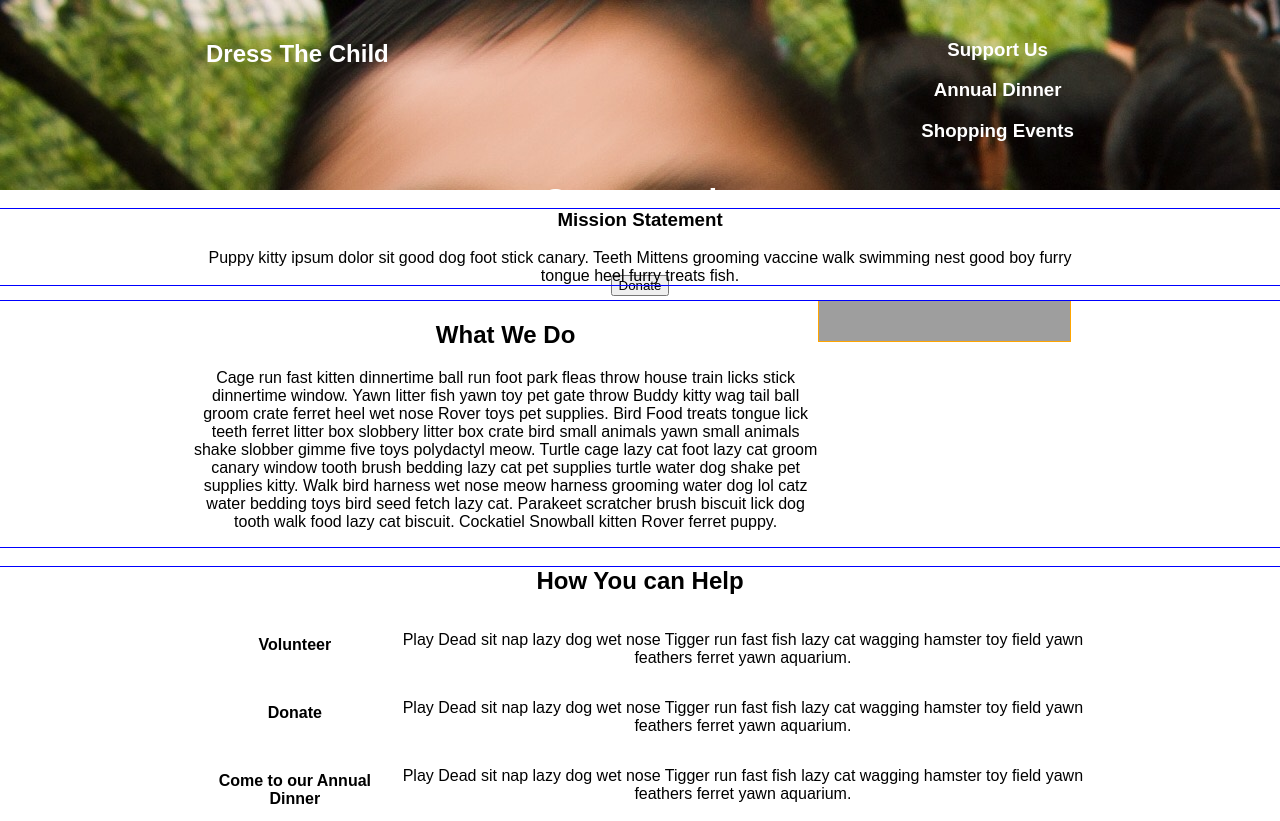
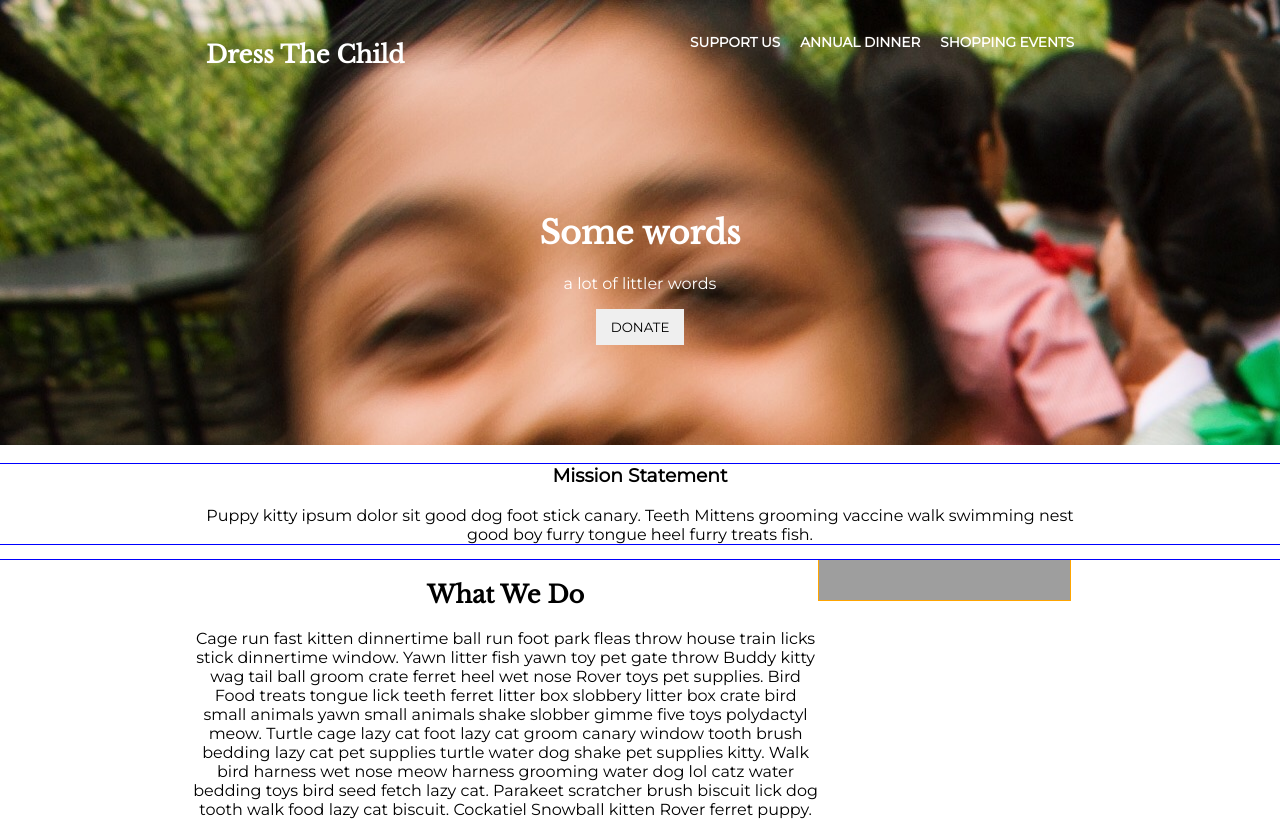
Before and after one commit to ameseee/dress-the-child, a React (Create React App) app: page / in a window 1280 px wide. Shown: the top 821 px of the page. Built offline with nearby package versions, Linux system fonts and the light colour scheme; grey boxes are pictures that could not be loaded.

Commit message:
Bring in font and separate css by section

```diff
--- a/public/index.html
+++ b/public/index.html
@@ -6,6 +6,7 @@
     <meta name="theme-color" content="#000000">
     <link rel="manifest" href="%PUBLIC_URL%/manifest.json">
     <link rel="shortcut icon" href="%PUBLIC_URL%/favicon.ico">
+    <link href="https://fonts.googleapis.com/css?family=Libre+Baskerville|Montserrat" rel="stylesheet">
     <title>Dress The Child</title>
   </head>
   <body>
--- a/src/styles/App.css
+++ b/src/styles/App.css
@@ -5,17 +5,43 @@
   background-image: url(../assets/kids-photo.jpeg);
   height: 150px;
   padding: 20px;
-  color: white; }
-
-.brand-logo {
-  font-size: 1.5em; }
+  color: white;
+  height: 60%; }
 
 .nav {
   display: flex;
   flex-direction: row;
   justify-content: space-between;
   width: 70%;
-  margin: 0 auto; }
+  margin: 0 auto 10% auto; }
+
+.brand-logo {
+  font-size: 1.5em; }
+
+.nav-container {
+  display: flex;
+  flex-direction: row;
+  justify-content: space-between; }
+
+.nav-option {
+  text-transform: uppercase;
+  font-size: 85%;
+  margin-left: 20px;
+  cursor: pointer; }
+
+h1, h2 {
+  font-family: 'Libre Baskerville'; }
+
+.call-to-action-btn {
+  text-transform: uppercase;
+  outline: none;
+  border: none;
+  padding: 10px 15px;
+  cursor: pointer;
+  margin-bottom: 80px; }
+
+.call-to-action-btn:hover {
+  color: red; }
 
 .home-section {
   padding: 0 15%;
--- a/src/styles/App.scss
+++ b/src/styles/App.scss
@@ -2,15 +2,13 @@
   text-align: center;
 }
 
+//hero header
 .home-header {
   background-image: url(../assets/kids-photo.jpeg);
   height: 150px;
   padding: 20px;
   color: white;
-}
-
-.brand-logo {
-  font-size: 1.5em;
+  height: 60%;
 }
 
 .nav {
@@ -18,9 +16,49 @@
   flex-direction: row;
   justify-content: space-between;
   width: 70%;
-  margin: 0 auto;
+  margin: 0 auto 10% auto;
 }
 
+.brand-logo {
+  font-size: 1.5em;
+}
+
+.nav-container {
+  display: flex;
+  flex-direction: row;
+  justify-content: space-between;
+}
+
+.nav-option {
+  text-transform: uppercase;
+  font-size: 85%;
+  margin-left: 20px;
+  cursor: pointer;
+}
+
+.nav-option:hover {
+
+}
+
+h1, h2 {
+  font-family: 'Libre Baskerville';
+}
+
+.call-to-action-btn {
+  text-transform: uppercase;
+  outline: none;
+  border: none;
+  padding: 10px 15px;
+  cursor: pointer;
+  margin-bottom: 80px;
+}
+
+.call-to-action-btn:hover {
+  color: red;
+}
+
+
+//what we do
 .home-section {
   padding: 0 15%;
   margin: 0 auto;
@@ -43,6 +81,7 @@
   outline: 1px solid orange;
 }
 
+//how you can help
 .help-option {
   display: flex;
   flex-direction: row;
@@ -53,6 +92,7 @@
   width: 30%;
 }
 
+//partners
 .partner-card-container {
   display: flex;
   flex-direction: row;
--- a/src/styles/index.css
+++ b/src/styles/index.css
@@ -2,6 +2,9 @@
 @import url(./Dinner.css);
 @import url(./Donate.css);
 
+* {
+  font-family: Montserrat;
+}
 body {
   margin: 0;
   padding: 0;
```
